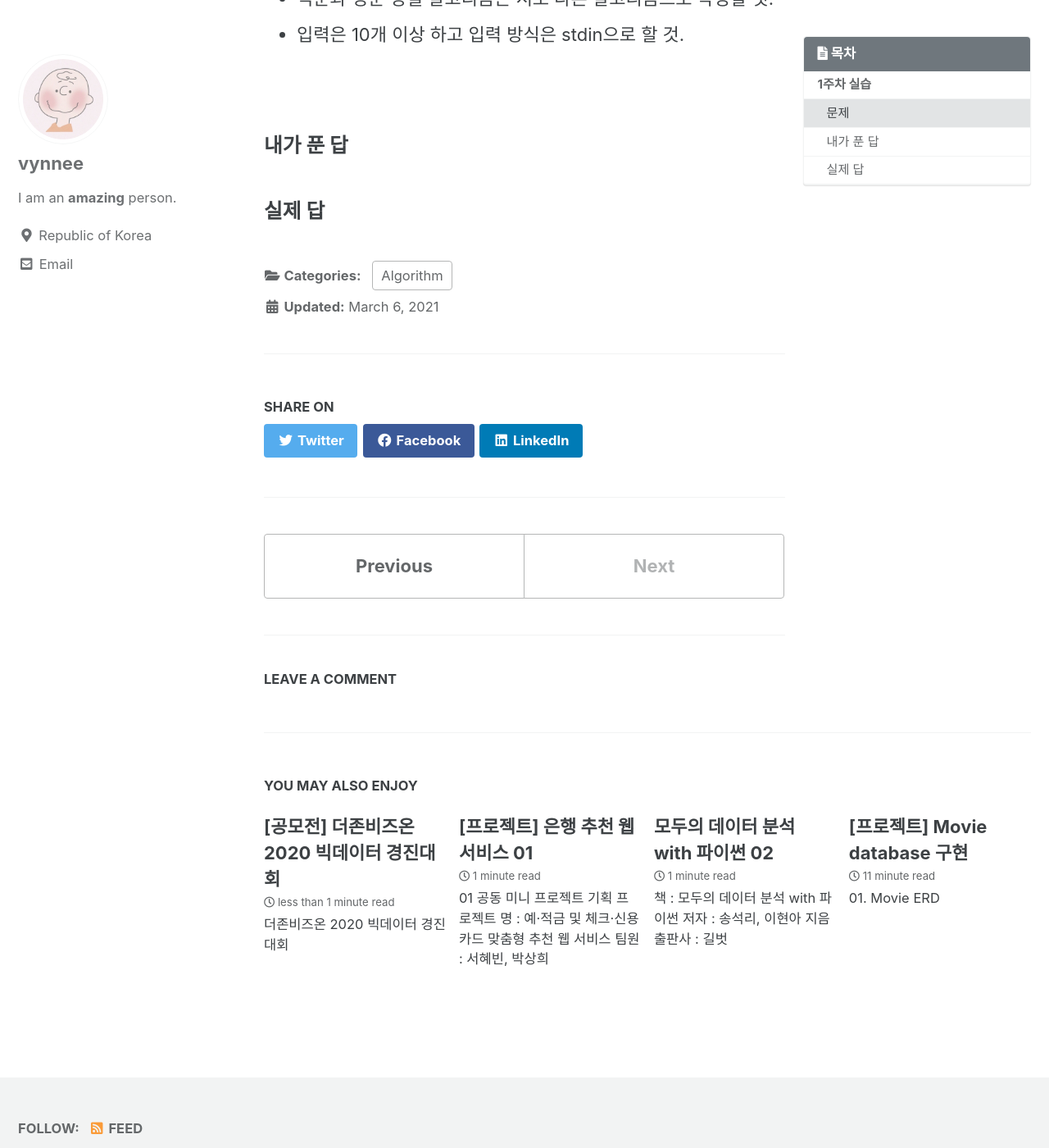
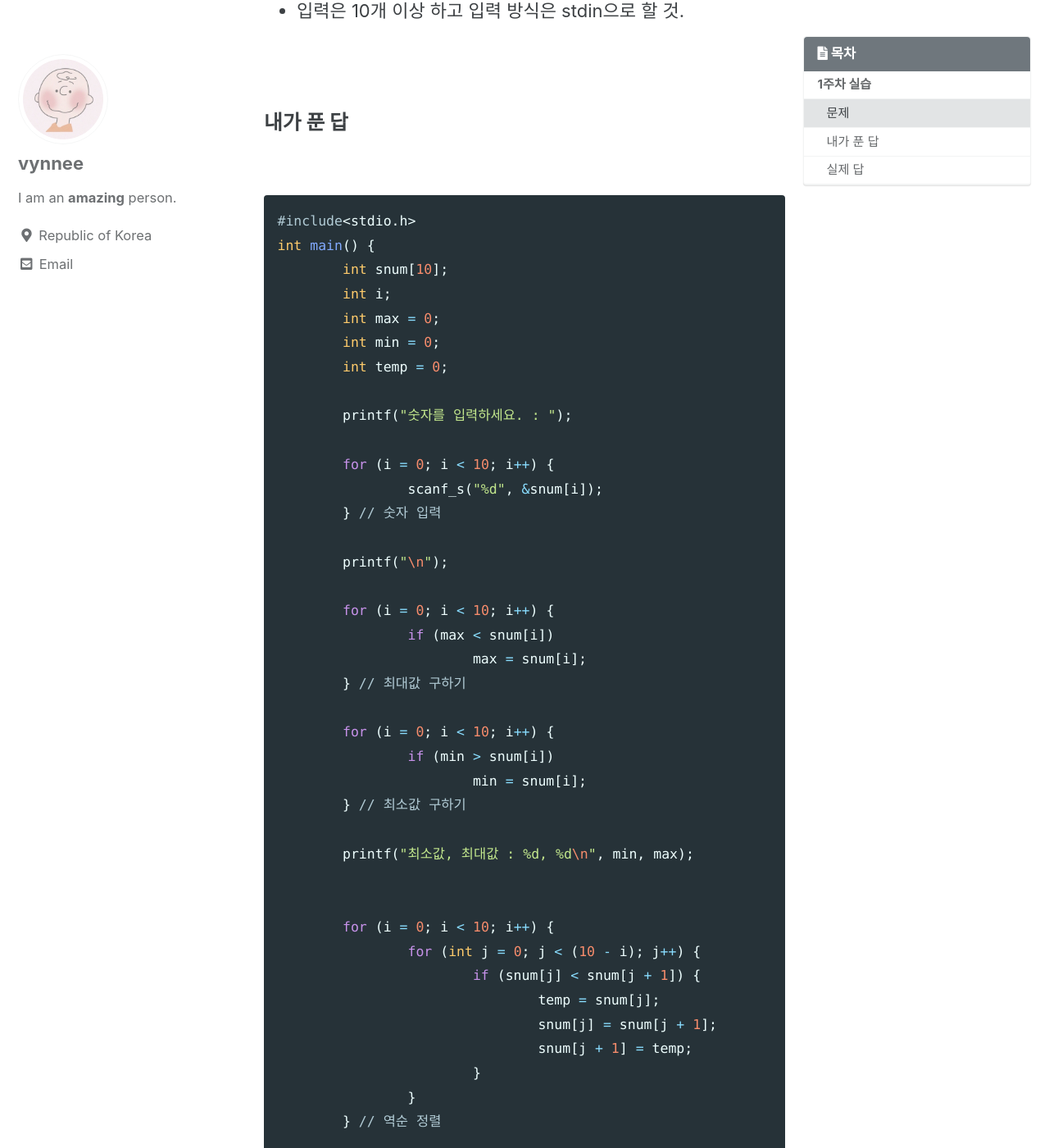
Before and after one commit to vynnee/vynnee.github.io, a Jekyll site: the page built from _posts/2021-01/algorithm/2021-03-06-alg.md, in a window 1280 px wide and 1400 px high, scrolled down 1006 px. Shown: the whole window at 82% size. Built offline with Jekyll 4.4.1, drawn with Linux system fonts in a browser that asks for light colours; cached includes are drawn as plain includes; comment, search, counter and statistics services are not loaded; some of the changed text lies outside the part shown.

Commit message:
[2021.03.06] post modify

````diff
--- a/_posts/2021-01/algorithm/2021-03-06-alg.md
+++ b/_posts/2021-01/algorithm/2021-03-06-alg.md
@@ -18,16 +18,15 @@
 ## 1주차 실습
 
 ### 문제
+<br>
 아래와 같은 프로그램을 작성하시오.<br>
 
-(1) 입력
+**(1) 입력**
 ```
 1,3,4,5,2,8
 ```
 
-<br>
-
-(2) 출력
+**(2) 출력**
 ```
 최소값, 최대값 : 1, 8
 역순정렬 : 8,5,4,3,2,1
@@ -42,7 +41,77 @@
 <br>
 
 ### 내가 푼 답
+<br>
+
+```c
+#include<stdio.h>
+int main() {
+	int snum[10];
+	int i;
+	int max = 0;
+	int min = 0;
+	int temp = 0;
+
+	printf("숫자를 입력하세요. : ");
+
+	for (i = 0; i < 10; i++) {
+		scanf_s("%d", &snum[i]);
+	} // 숫자 입력
+
+	printf("\n");
+
+	for (i = 0; i < 10; i++) {
+		if (max < snum[i])
+			max = snum[i];
+	} // 최대값 구하기
+
+	for (i = 0; i < 10; i++) {
+		if (min > snum[i])
+			min = snum[i];
+	} // 최소값 구하기
+
+	printf("최소값, 최대값 : %d, %d\n", min, max);
 
 
+	for (i = 0; i < 10; i++) {
+		for (int j = 0; j < (10 - i); j++) {
+			if (snum[j] < snum[j + 1]) {
+				temp = snum[j];
+				snum[j] = snum[j + 1];
+				snum[j + 1] = temp;
+			}
+		}
+	} // 역순 정렬
+
+	printf("역순 정렬 : ");
+
+	for (i = 0; i < 10; i++) {
+		printf("%d ", snum[i]);
+	}
+
+	printf("\n");
+
+	for (i = 9; i > 0; i--) {
+		for (int j = 0; j < i; j++) {
+			if (snum[j] > snum[j + 1]) {
+				temp = snum[j];
+				snum[j] = snum[j + 1];
+				snum[j + 1] = temp;
+			}
+		}
+	} // 정순 정렬
+
+	printf("정순 정렬 : ");
+
+	for (i = 0; i < 10; i++) {
+		printf("%d ", snum[i]);
+	}
+
+	printf("\n");
+
+	printf("정보통신공학과 12181785 서혜빈\n");
+}
+```
+<br>
 
 ### 실제 답
````
